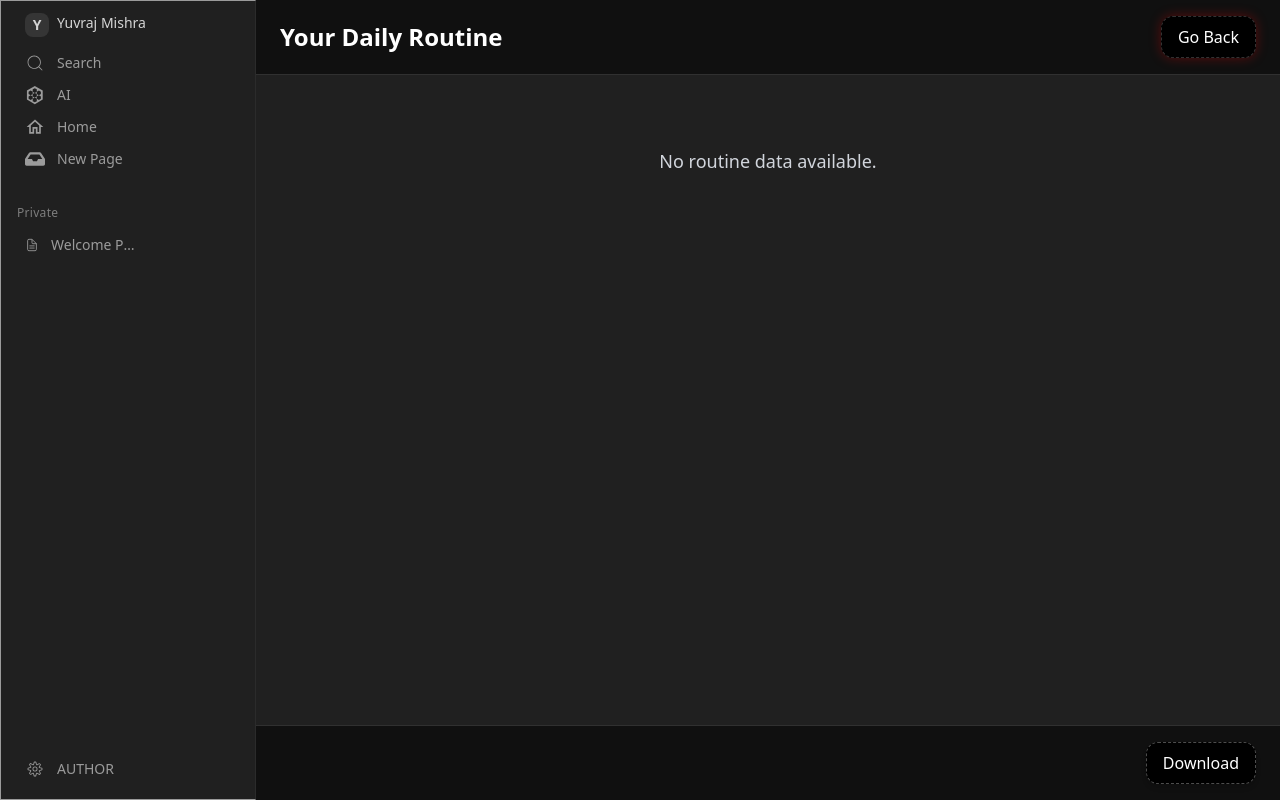
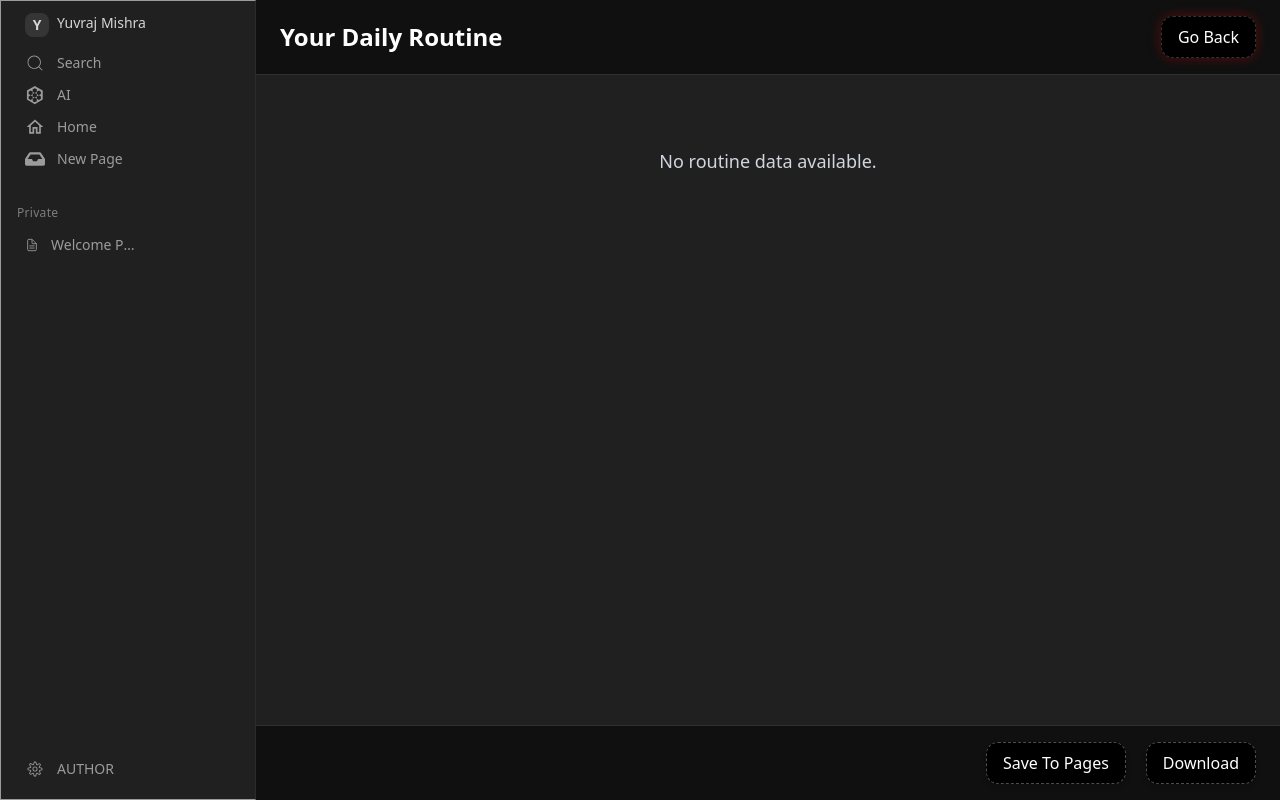
Before and after one commit to TheYuvrajMishra/time-manager, a Next.js app: page /result in a window 1280 px wide. Built offline with nearby package versions, Linux system fonts and the light colour scheme.

Commit message:
deployment

```diff
--- a/src/app/result/page.tsx
+++ b/src/app/result/page.tsx
@@ -238,13 +238,13 @@
 
       {/* Download Button */}
       <div className="px-6 py-4 bg-[#101010] border-t border-[#303030] flex justify-end">
-        {/* <button
-          onClick={handleSavePage}
+        <button
+          // onClick={handleSavePage}
           className="flex items-center gap-2 bg-black text-white border border-dashed border-white/30 px-4 py-2 rounded-xl transition-all hover:bg-white/90 hover:text-black hover:border-white/50 shadow-md transform cursor-pointer"
           title="Save To Pages"
         >
           Save To Pages
-        </button> */}
+        </button>
         <button
           onClick={generatePDF}
           className="flex ml-5 items-center gap-2 bg-black text-white border border-dashed border-white/30 px-4 py-2 rounded-xl transition-all hover:bg-white/90 hover:text-black hover:border-white/50 shadow-md transform cursor-pointer"
```
